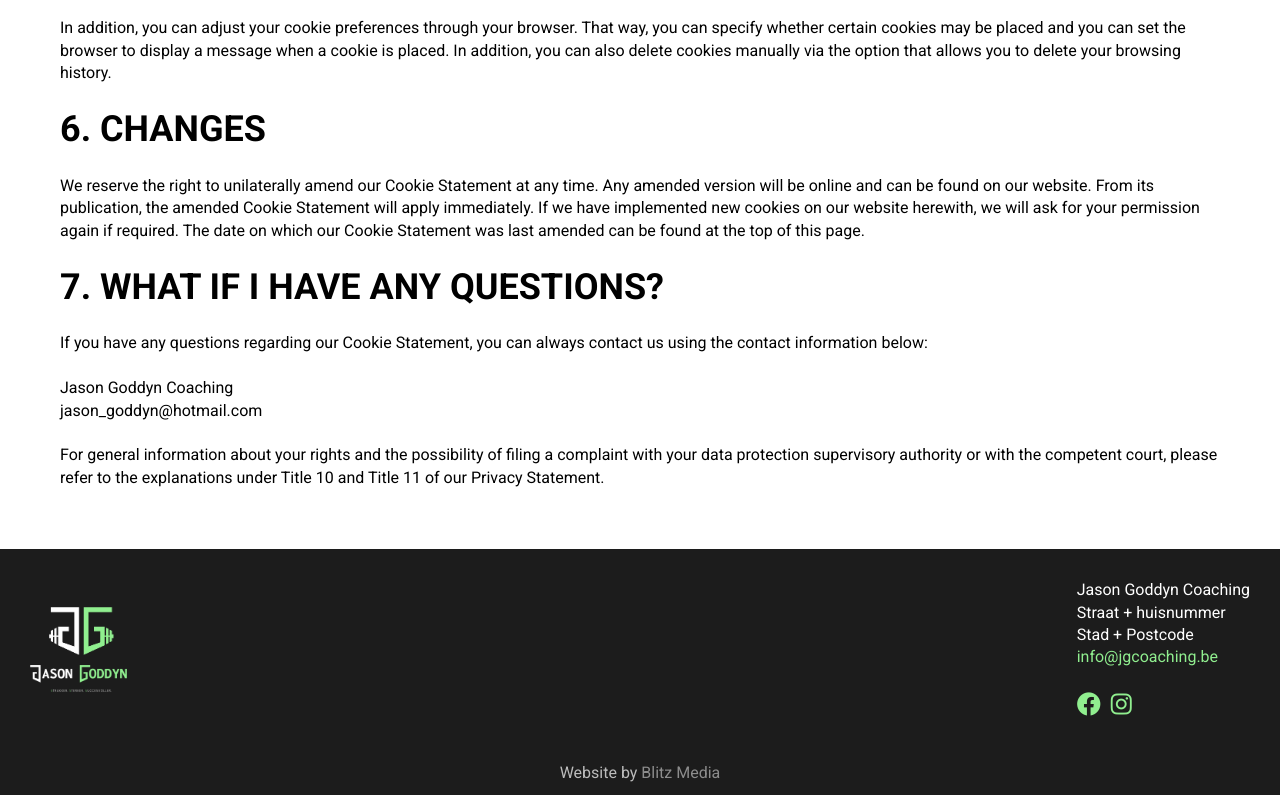
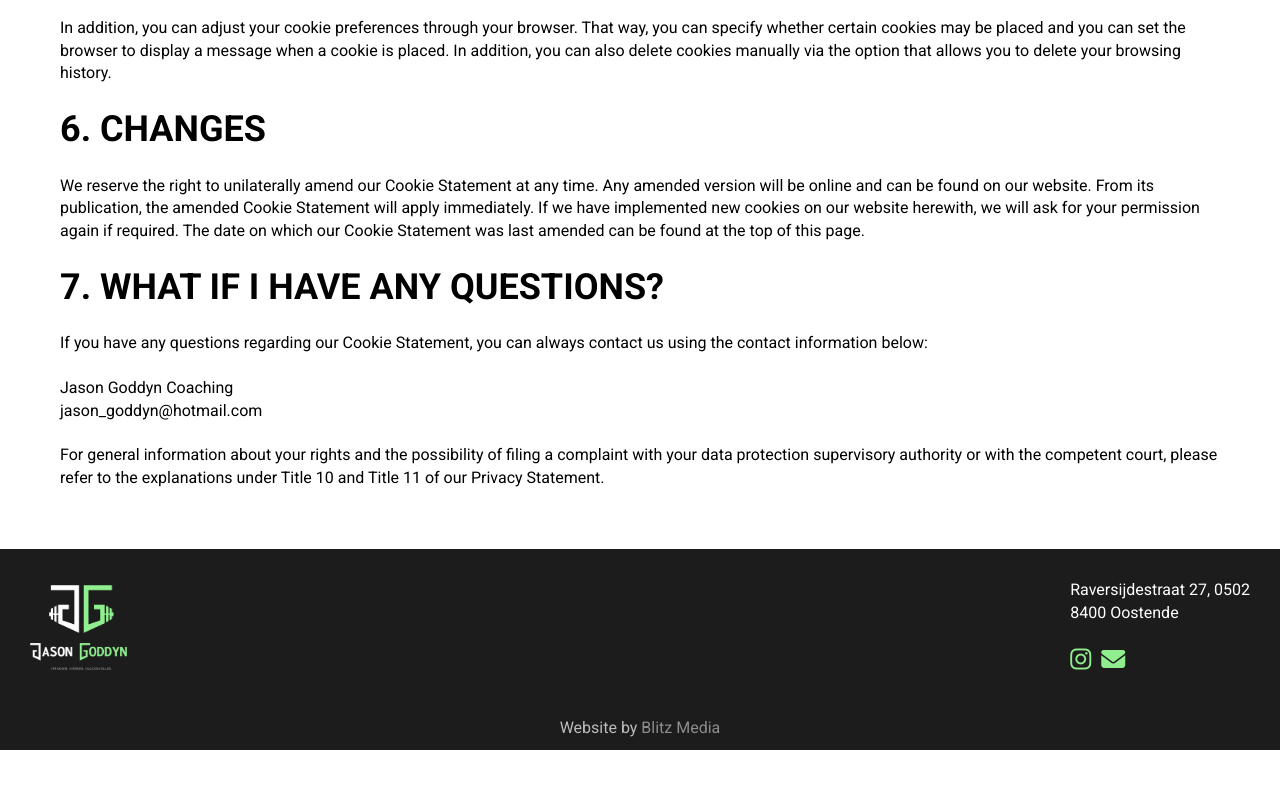
Before and after one commit to K1NGAARON/jason-coaching, a plain HTML site: page legal/cookie-policy/index.html in a window 1280 px wide. Shown: the part 2703-3498 px from the top of the page. After the commit the page ends 3453 px from the top, so only its background shows below. Drawn offline with nearby package versions, Linux system fonts and the light colour scheme; files whose address does not match are found by name.

Commit message:
fixed final footer

```diff
--- a/legal/cookie-policy/index.html
+++ b/legal/cookie-policy/index.html
@@ -224,23 +224,19 @@
 <footer>
     <div class="section footer" id="footer">
         <div class="row">
-            <img class="logo" src="/assets/logo/logo.png" alt="Logo">
+        <img class="logo" src="/assets/logo/logo.png" alt="Logo Jason Goddyn">
             <div class="footer-container">
                 <p class="legal">
-                    Jason Goddyn Coaching
+                    Raversijdestraat 27, 0502
                     <br>
-                    Straat + huisnummer
-                    <br>
-                    Stad + Postcode
-                    <br>
-                    <a class="mail" href="">info@jgcoaching.be</a>
+                    8400 Oostende
                 </p>
                 <div class="socials">
-                    <a href="" target="_blank">
-                        <i class="fa-brands fa-facebook"></i>
+                    <a href="https://www.instagram.com/jasongoddyn/" target="_blank">
+                        <i class="fa-brands fa-instagram"></i>
                     </a>
-                    <a href="" target="_blank">
-                        <i class="fa-brands fa-instagram"></i>
+                    <a href="mailto:jason_goddyn@hotmail.com">
+                        <i class="fa-solid fa-envelope"></i>
                     </a>
                 </div>
             </div>
```
